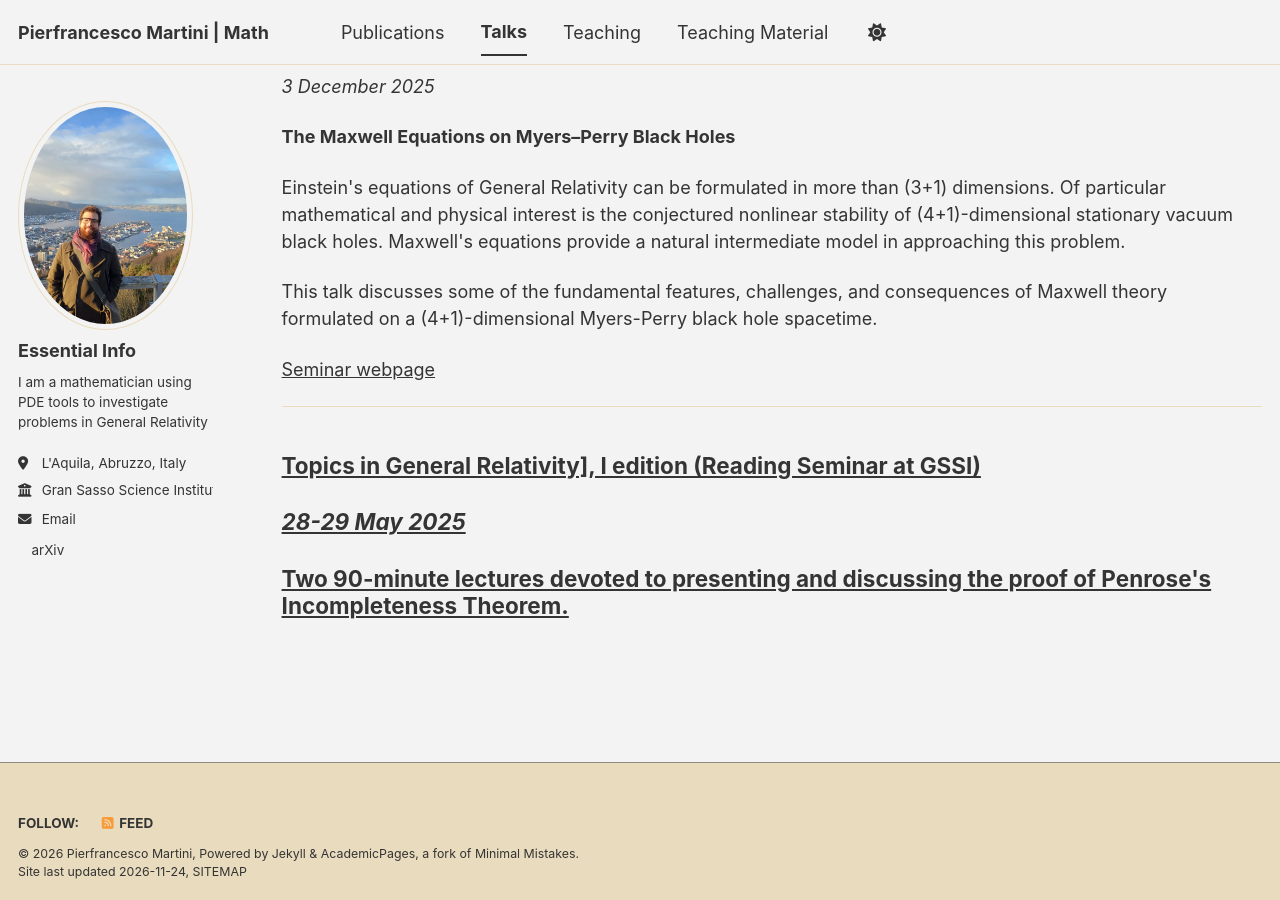
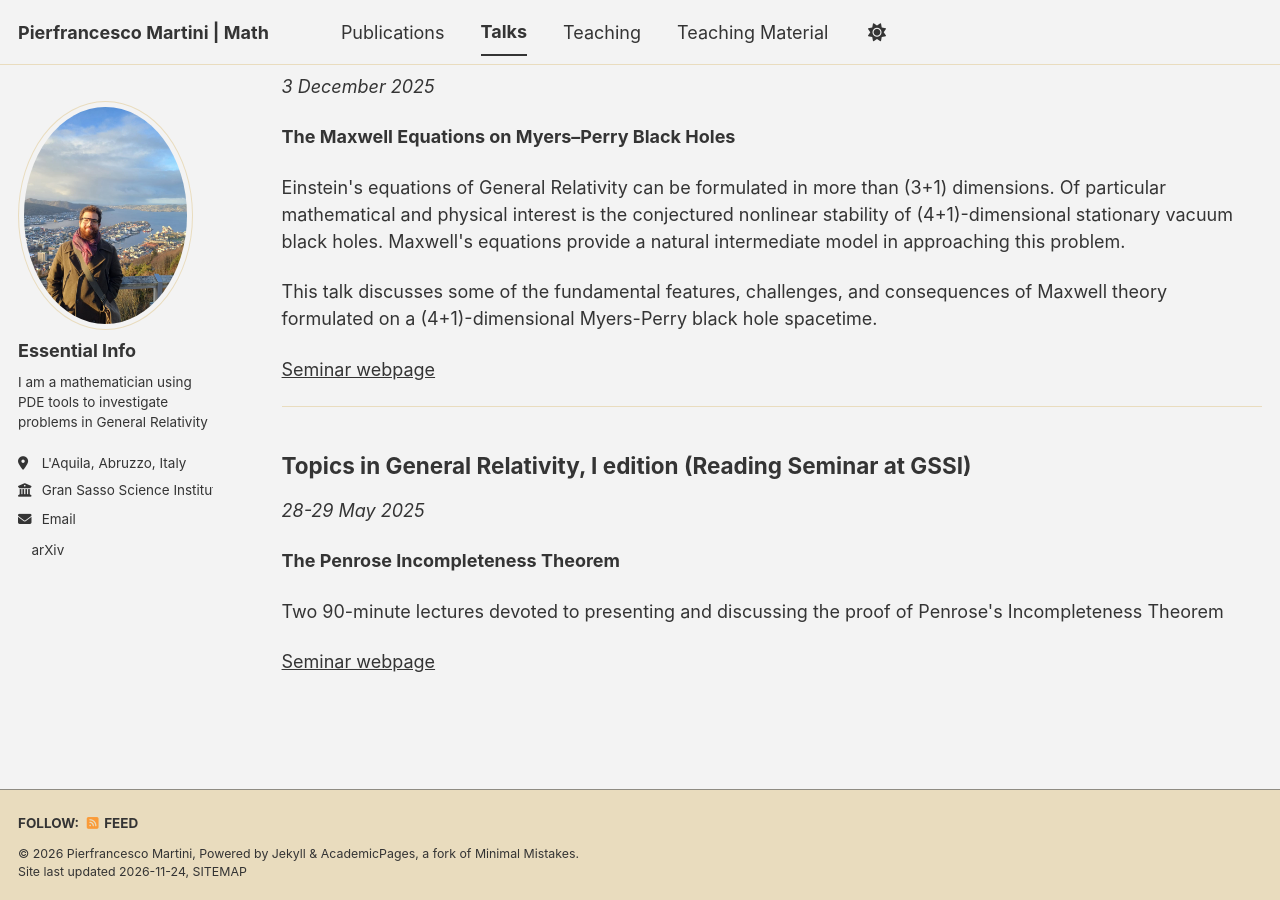
Before and after one commit to pepemartini99/pepemartini99.github.io, a Jekyll site: the page built from _pages/talks.html, in a window 1280 px wide and 900 px high, scrolled down 1193 px. Built offline with Jekyll 4.4.1, drawn with Linux system fonts in a browser that asks for light colours; a style sheet for code colours, icons or effects is not loaded; before the commit the page ends 2069 px from its top, so only the background shows below that.

Commit message:
Refactor 'Topics in General Relativity' section
Updated the formatting and content for the 'Topics in General Relativity' section.

```diff
--- a/_pages/talks.html
+++ b/_pages/talks.html
@@ -92,12 +92,20 @@ of Maxwell theory formulated on a (4+1)-dimensional Myers-Perry black hole space
 
 <hr>
 
-<h2><a href="https://sites.google.com/view/benomio/home/topics-in-general-relativity-2025"
-rel="noopener noreferrer">Topics in General Relativity], I edition (Reading Seminar at GSSI)</em></p>
+<h2>Topics in General Relativity, I edition (Reading Seminar at GSSI)</h2>
 
-<p><em> 28-29 May 2025</em></p>
+<p><em>28-29 May 2025</em></p>
+
+<p><strong>The Penrose Incompleteness Theorem</strong></p>
 
 <p>
 Two 90-minute lectures devoted to presenting and discussing the proof of
-Penrose's Incompleteness Theorem.
+Penrose's Incompleteness Theorem
 </p>
+
+<p>
+<a href="https://sites.google.com/view/benomio/home/topics-in-general-relativity-2025"
+rel="noopener noreferrer">
+   Seminar webpage
+</a>
+</p>
```
